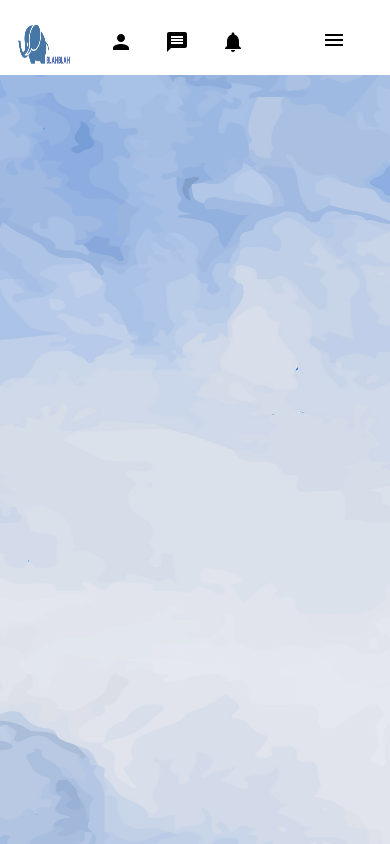
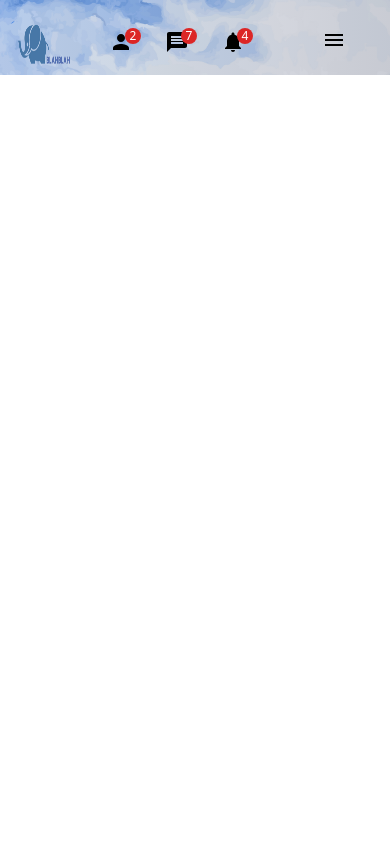
Before and after one commit to manyagaur/BlahBlah, a React (Vite) app in the folder Blah-Blah-Front-V2/: page /home in a window 390 px wide. Built offline with nearby package versions, Linux system fonts and the light colour scheme.

Commit message:
implemented responsiveness

```diff
--- a/Blah-Blah-Front-V2/src/components/header/Header.jsx
+++ b/Blah-Blah-Front-V2/src/components/header/Header.jsx
@@ -1,4 +1,5 @@
 import React, { useState } from 'react';
+import img from '../../assets/8976.jpg'
 import MenuIcon from '@mui/icons-material/Menu';
 import CloseIcon from '@mui/icons-material/Close';
 import logo from '../../assets/logo.png';
@@ -15,7 +16,12 @@ function Header() {
 
   return (
     <>
-      <div className="grid grid-cols-12 h-[75px] bg-white">
+      <div className="grid grid-cols-12 h-[75px] bg-cover"
+        style={{
+          backgroundImage: `linear-gradient(to right, rgba(700, 1090, 514, 0.2), rgba(0, 0, 0, 0.1)), url(${img})`,
+          backgroundSize: 'cover',
+        }}
+      >
         <div className="col-span-2 flex items-center">
           <img src={logo} alt="Logo" className="h-28 w-[180px] mx-3" />
         </div>
@@ -41,14 +47,17 @@ function Header() {
             </a>
           </div>
           <div className="col-span-8 sm:col-span-2 flex flex-grow">
-            <a href="#" className="mx-4" aria-label="Profile">
+            <a href="#" className="relative mx-4 " aria-label="Profile">
               <PersonIcon />
+              <span className="absolute top-0 left-4 text-white text-[12px] bg-red-600 rounded-full h-4 w-4 flex items-center justify-center">2</span>
             </a>
-            <a href="#" className="mx-4" aria-label="Messages">
+            <a href="#" className="relative mx-4" aria-label="Messages">
               <MessageIcon />
+              <span className="absolute top-0 left-4 text-white text-[12px] bg-red-600 rounded-full h-4 w-4 flex items-center justify-center">7</span>
             </a>
-            <a href="#" className="mx-4" aria-label="Notifications">
+            <a href="#" className="relative mx-4" aria-label="Notifications">
               <NotificationsIcon />
+              <span className="absolute top-0 left-4 text-white text-[12px] bg-red-600 rounded-full h-4 w-4 flex items-center justify-center">4</span>
             </a>
           </div>
           <div className="sm:hidden col-span-2">
--- a/Blah-Blah-Front-V2/src/components/home/home.jsx
+++ b/Blah-Blah-Front-V2/src/components/home/home.jsx
@@ -4,7 +4,9 @@ import Header from '../header/Header'
 export default function Home() {
   return (
     <>
+    <div className='h-screen bg-white'>
     <Header/>
+    </div>
     </>
   )
 }
```
